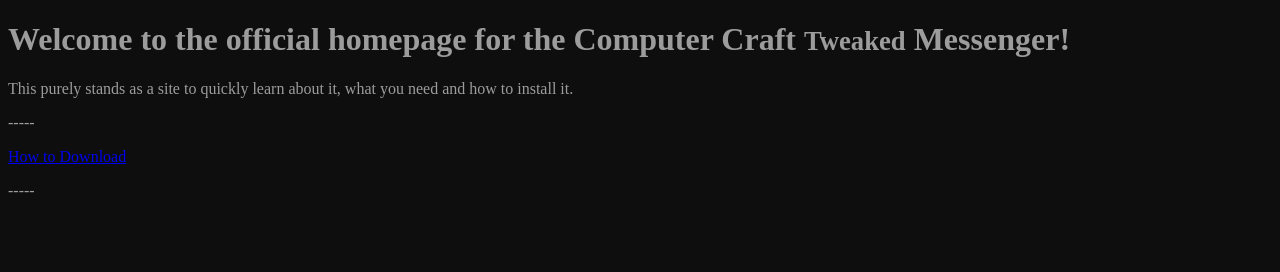
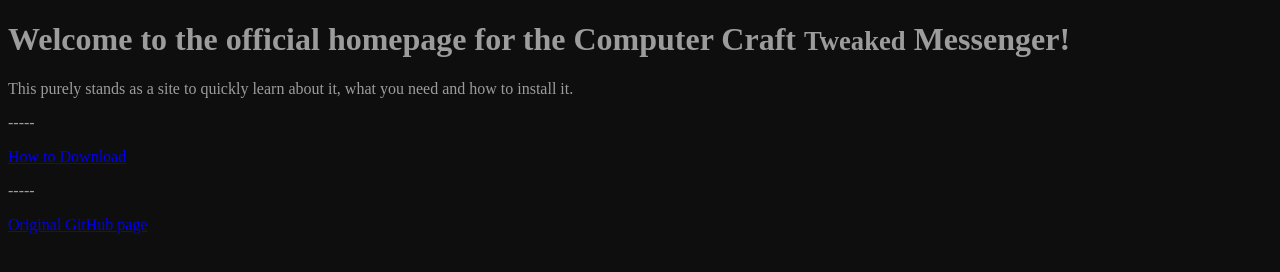
Before and after one commit to monkemonke1432/computercraftmessenger.github.io, a plain HTML site: page index.html in a window 1280 px wide. Drawn offline with Linux system fonts and the light colour scheme.

Commit message:
Update index.html

```diff
--- a/index.html
+++ b/index.html
@@ -19,6 +19,8 @@
 
 <p>-----</p>
 
+<p><a href="https://github.com/monkemonke1432/ccm_server-client">Original GitHub page</a></p>
+
 <!-- putting this here so that maybe github pages will finally push the new hyperlink-->
 
 </body>
```
